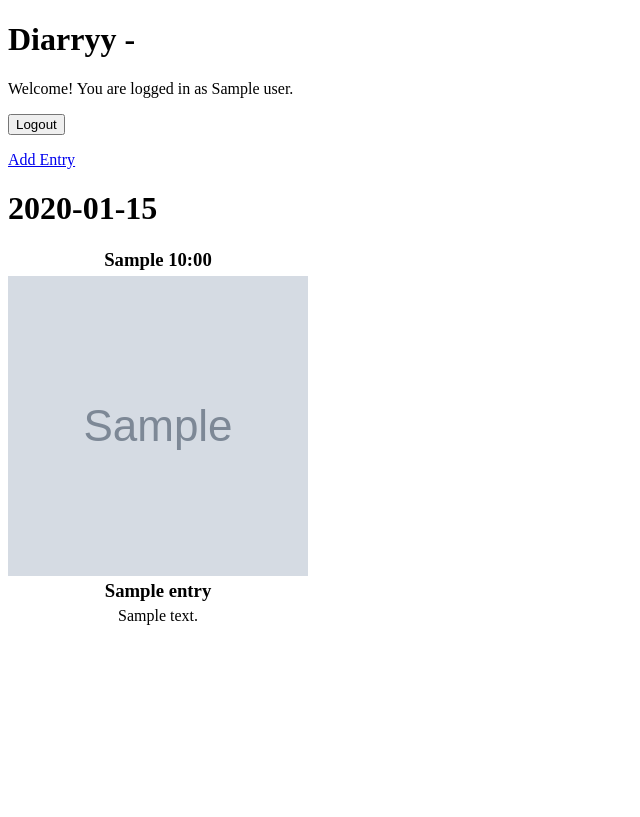
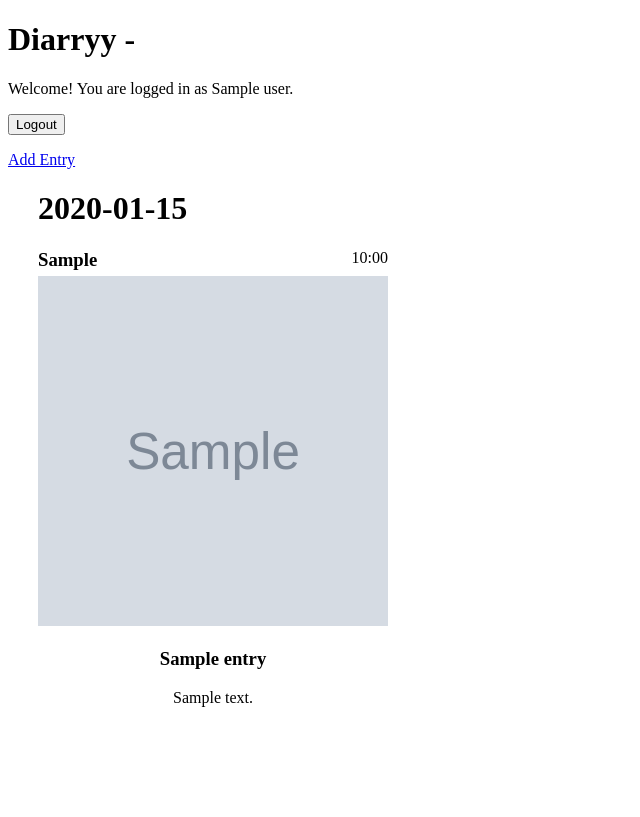
Before and after one commit to xyzhengg/Flask-Diary-App, a Flask app: page /diary/1 in a window 1280 px wide. Shown: the whole page, without its empty margins (0-640 px from the left). Before the commit the page ends 625 px from the top, so only its background shows below. Run offline with Flask 2, Linux system fonts and the light colour scheme; the visitor is signed in with stand-in values (Sample User, id 1); grey boxes marked "Sample" are stand-in pictures; a database or web service that is not in the repository returns one stand-in record (values such as "Sample title"); some libraries are stand-ins or nearby versions.

Commit message:
posts heading and time on same line (justify content space between) git push

```diff
--- a/static/style.css
+++ b/static/style.css
@@ -3,29 +3,39 @@
 .carousel {
     overflow-x: scroll;
     white-space: nowrap;
+    margin-left: 30px;
   }
 
   .carousel-item {
     display: inline-block;
-    width: 300px;
-    margin-right: 20px;
+    width: 350px;
+    margin-right: 30px;
     text-align: center;
   }
 
   .carousel-item img {
-    width: 300px;
-    height: 300px;
+    width: 350px;
+    height: 350px;
     object-fit: cover;
   }
 
-  .carousel h3 {
+  .heading {
+    display: flex;
+    justify-content: space-between;
+  }
+  .heading h3 {
     margin-top: 0;
     margin-bottom: 5px;
+    text-align: left;
+  }
+
+  .heading .span {
+    text-align: right;
   }
 
   .carousel p {
     margin-top: 0;
-    width: 300px;
+    width: 350px;
     height: 100px;
     word-wrap: break-word;
     white-space: normal;
--- a/templates/main.html
+++ b/templates/main.html
@@ -14,7 +14,9 @@ Home
     <h1> {{ date }} </h1>
     {% for post in sorted_posts[date] %}
     <div class="carousel-item {{ sorted_posts[date]|length }}" id="{{ post['id'] }}">
-      <h3> {{ post['metadata']['first_name'] }} <span class=time> {{ post['metadata']['time'] }} </span></h3>
+      <div class="heading">
+      <h3> {{ post['metadata']['first_name'] }} </h3> <span class=time> {{ post['metadata']['time'] }} </span>
+      </div>
       <img src="{{ post['img_url'] }}" alt="photo">
       <h3> {{ post['diary_heading'] }}</h3>
       <p> {{ post['diary_text'] }} </p>
```
